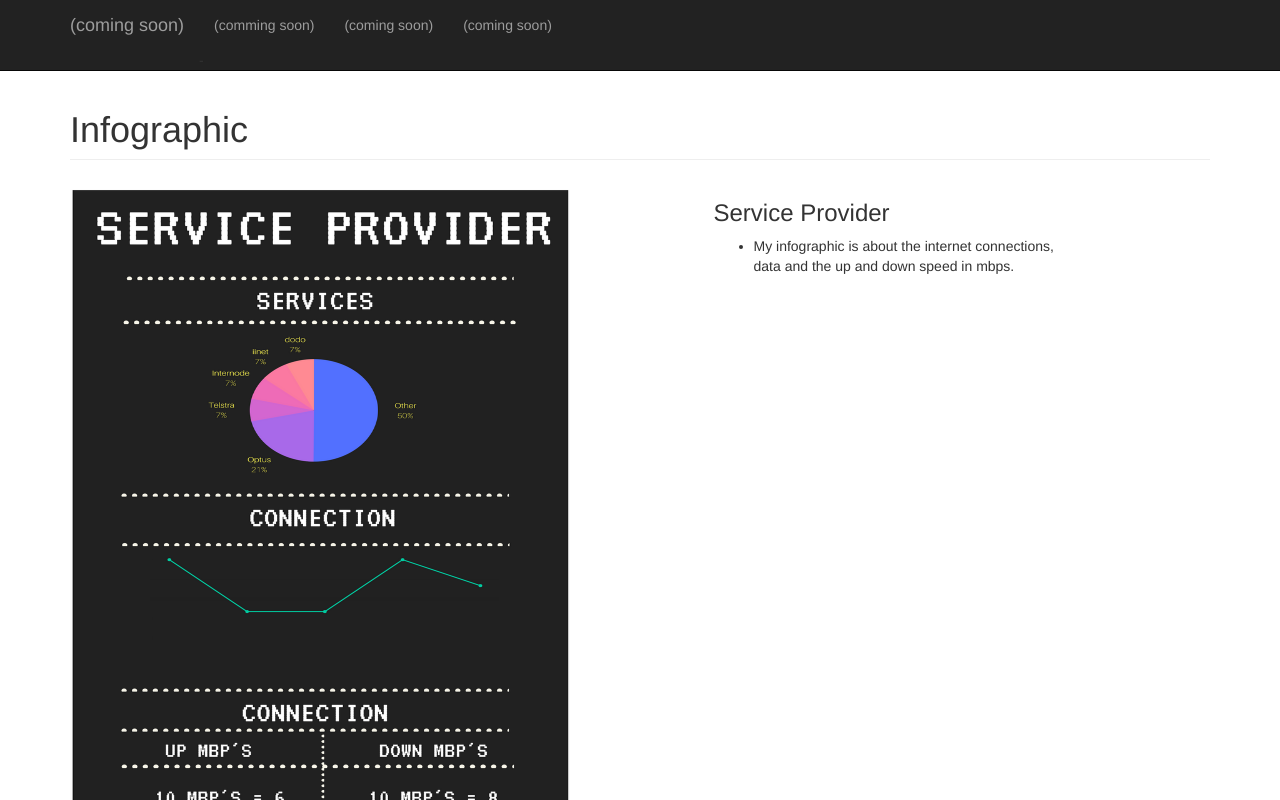
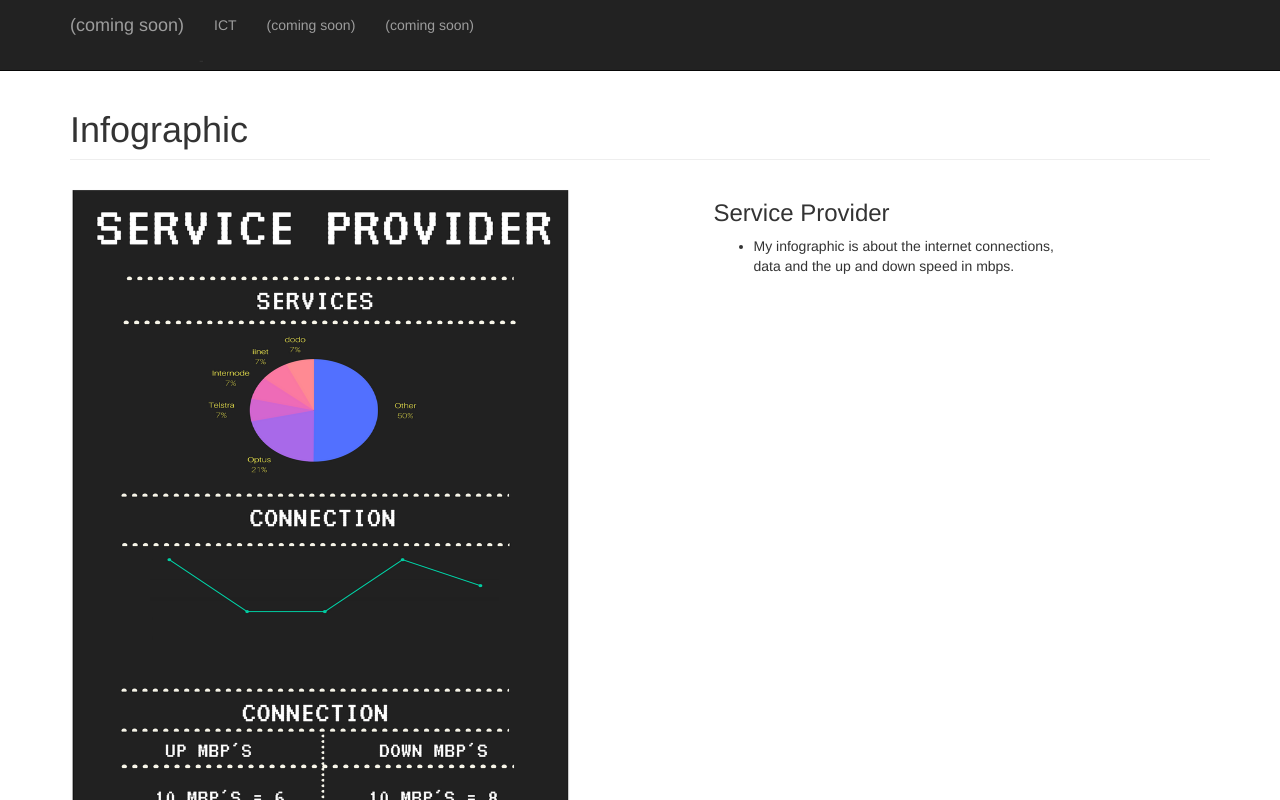
Before and after one commit to GenericWhite/GenericWhite.github.io, a plain HTML site: page index.html in a window 1280 px wide. Shown: the top 800 px of the page. Drawn offline with Linux system fonts and the light colour scheme.

Commit message:
home page

```diff
--- a/index.html
+++ b/index.html
@@ -45,7 +45,7 @@
               <div class="collapse navbar-collapse" id="bs-example-navbar-collapse-1">
                   <ul class="nav navbar-nav">
                       <li>
-                          <a href="#">(comming soon)</a>
+                          <a href="ICT">ICT</a>
   -
                       </li>
                       <li>
```
